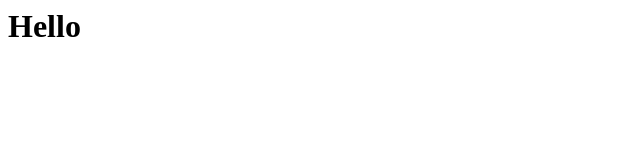
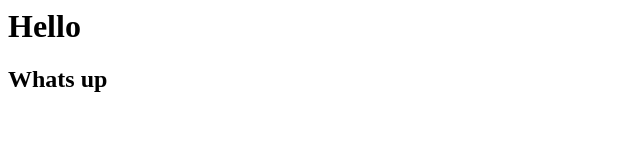
Before and after one commit to Sergiy49/cursor-git-blackhawk, a plain HTML site: page index.html in a window 1280 px wide. Shown: the whole page, without its empty margins (0-640 px from the left). Drawn offline with Linux system fonts and the light colour scheme.

Commit message:
Update index.html

```diff
--- a/index.html
+++ b/index.html
@@ -1 +1,2 @@
 <h1>Hello<h1>
+<h2>Whats up<h2>
```
